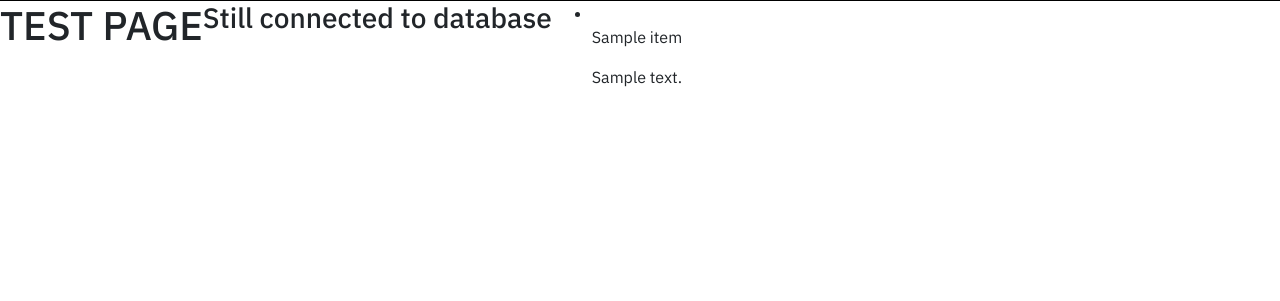
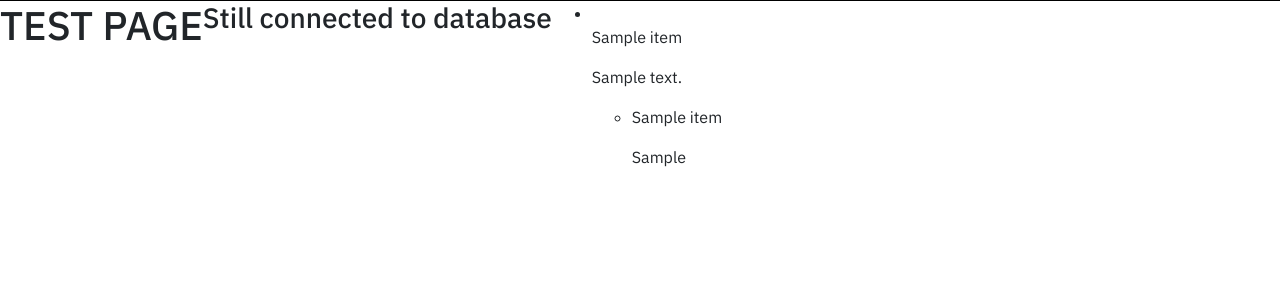
Before and after one commit to trisdauvergne/milestone-project-03, a Flask app: template templates/test.html in a window 1280 px wide. Shown: the part 73-374 px from the top of the page. Run offline with Flask 2, Linux system fonts and the light colour scheme; the template is opened without the code that fills it: most values are stand-ins (such as "Sample title", 1, 10 or a date in 2020); some libraries are stand-ins or nearby versions.

Commit message:
200415 - 10:43 feat: tested adding nested object arrays to test.html

```diff
--- a/run.py
+++ b/run.py
@@ -96,8 +96,11 @@ def deletelist(list_id):
 # Function to view all items in a list
 @app.route("/listitems")
 def listitems():
+    array_items = mongo.db.wt_collection.find()
+    print(array_items)
+
     return render_template('listitems.html',
-    collection=mongo.db.wt_listitems.find())
+    collection=mongo.db.wt_listcoll.items.find())
 
 
 # Function to add a new item to a list
@@ -225,7 +228,6 @@ print(listcoll.count_documents({}))
 
 print(itemcoll.count_documents({'brand_name': 'COS'}))
 
-
 if __name__ == '__main__':
     app.run(host=os.environ.get('IP'),
     port=int(os.environ.get('PORT')),
--- a/templates/test.html
+++ b/templates/test.html
@@ -8,8 +8,17 @@
     {% for name in collection %}
         <li>
             <p>{{ name.list_name }}</p>
-            <p>{{ name.description }}</p>
+            <p>{{ name.list_description }}</p>
+            <ul>
+            {% for item in name['items'] %}
+            <li>
+                <p>{{ item.brand_name }}</p>
+                <p>{{ item.product_type }}</p>
+            </li>
+            {% endfor %}
+            </ul>
         </li>
+
     {% endfor %}
     </ul>
 
```
